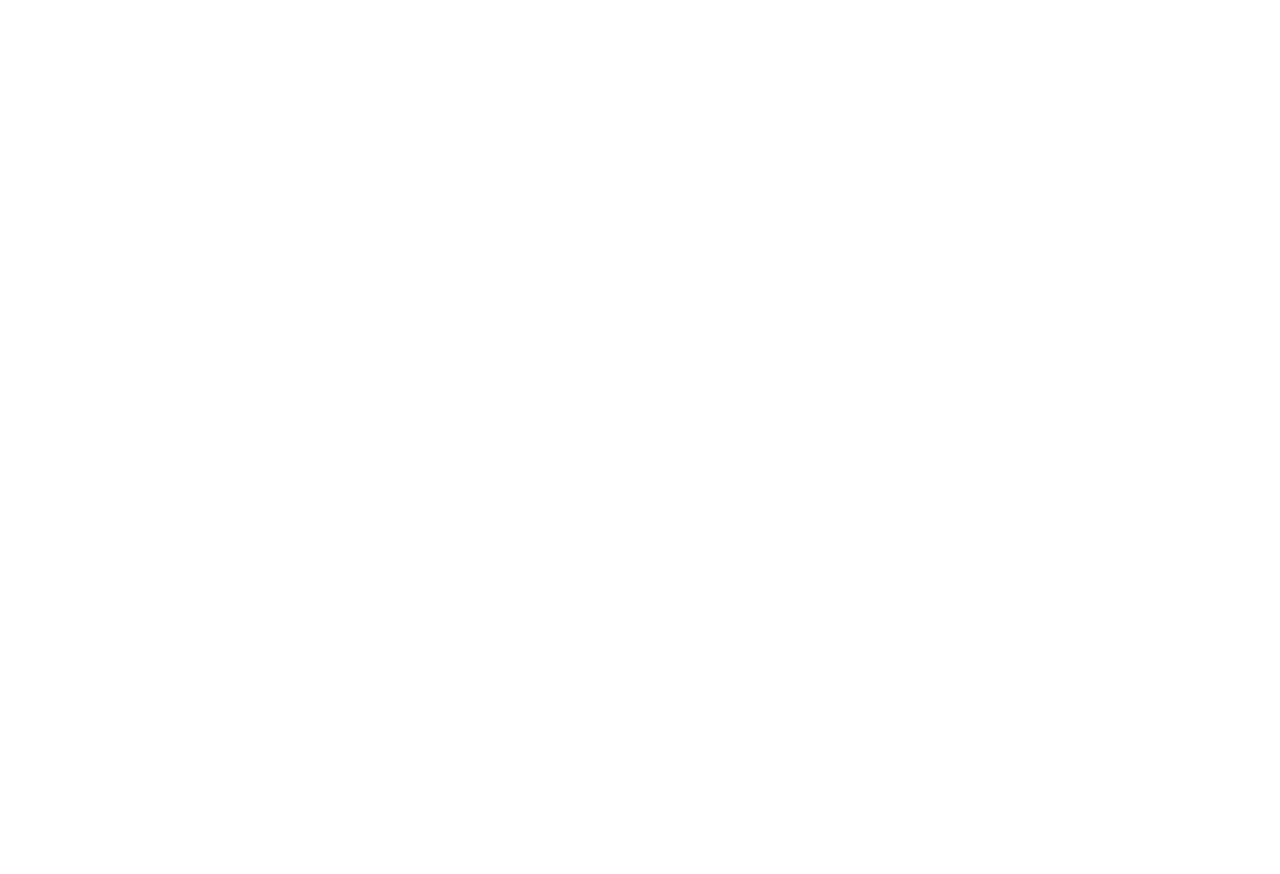
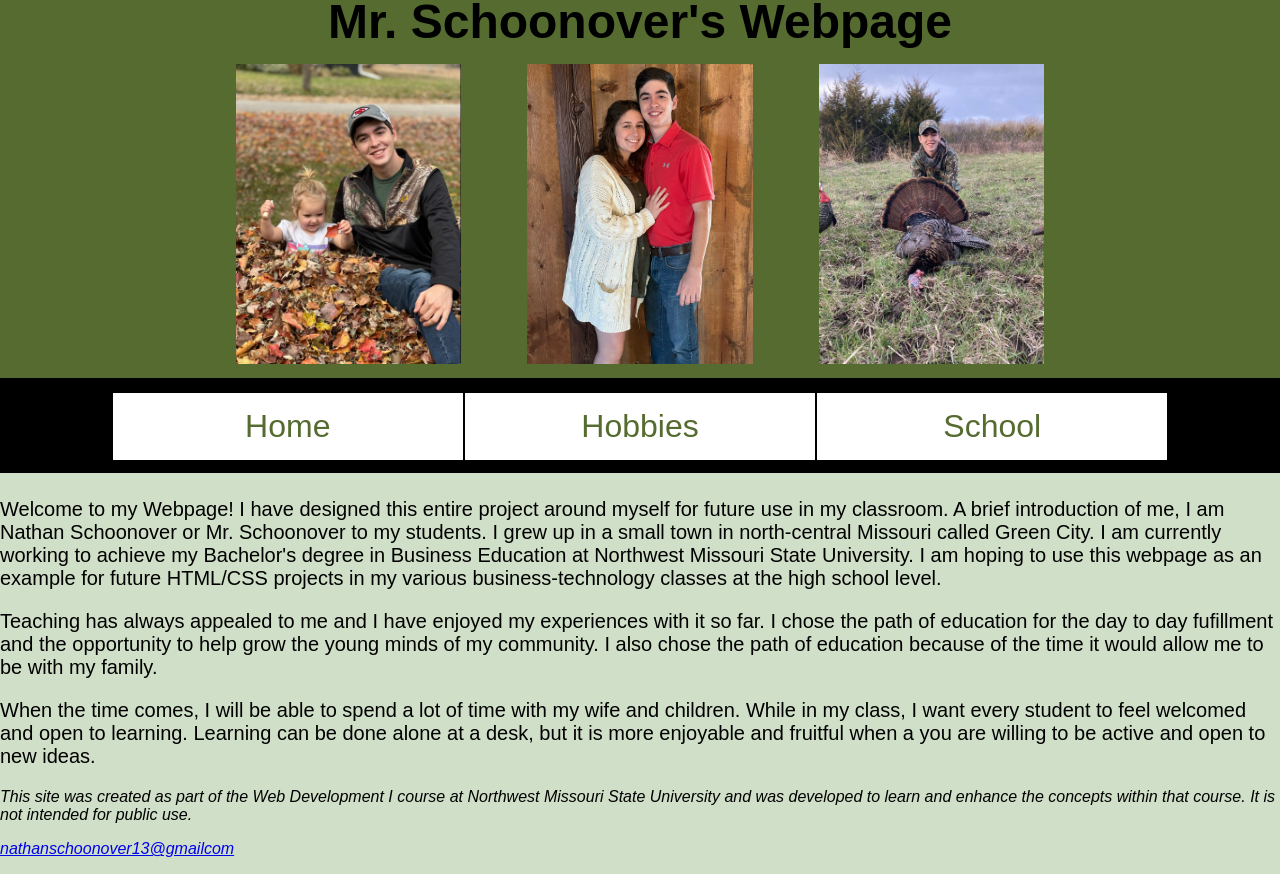
Before and after one commit to 144Sp23/web-project-NathanSchoonover13, a plain HTML site: page index.html in a window 1280 px wide. Before the commit the page ends 800 px from the top, so only its background shows below. Drawn offline with Linux system fonts and the light colour scheme.

Commit message:
My Webpage
I created my own document when I started the assignments. I moved and copied all the code into the GitHub document/folder.

```diff
--- a/index.html
+++ b/index.html
@@ -1,9 +1,51 @@
 <!DOCTYPE html>
+
+<!--
+    Student Name: Nathan Schoonover
+    File Name: home.html
+    Date: 3/14/2023
+-->
+
 <html lang="en">
+
 <head>
+    <title>Mr. Schoonover's Webpage</title>
+    <meta charset="utf-8">
+    <link rel="stylesheet" href="styles.css">
+</head>
 
-</head>
 <body>
+    <header>
+        <h1>Mr. Schoonover's Webpage</h1>
+        <a href="index.html"><img src="Photos/Nathan_Clara.jpg" alt="My niece and I in a pile of leaves"></a>
+        <a href="index.html"><img src="Photos/Nathan_Megan.jpg" alt="Megan and I together posing"></a>
+        <a href="index.html"><img src="Photos/Nathan_Turkey.jpg" alt="Me posing with a turkey"></a>
+    </header>
 
+    <nav>
+        <ul>
+            <li><a href="index.html">Home</a></li>
+            <li><a href="hobbies.html">Hobbies</a></li>
+            <li><a href="school.html">School</a></li>
+        </ul>
+    </nav>
+    <main>
+
+        <div id="paragraph">
+
+            <p>Welcome to my Webpage! I have designed this entire project around myself for future use in my classroom. A brief introduction of me, I am Nathan Schoonover or Mr. Schoonover to my students. I grew up in a small town in north-central Missouri called Green City. I am currently working to achieve my Bachelor's degree in Business Education at Northwest Missouri State University. I am hoping to use this webpage as an example for future HTML/CSS projects in my various business-technology classes at the high school level. </p>
+
+            <p>Teaching has always appealed to me and I have enjoyed my experiences with it so far. I chose the path of education for the day to day fufillment and the opportunity to help grow the young minds of my community. I also chose the path of education because of the time it would allow me to be with my family.</p>
+
+            <p>When the time comes, I will be able to spend a lot of time with my wife and children. While in my class, I want every student to feel welcomed and open to learning. Learning can be done alone at a desk, but it is more enjoyable and fruitful when a you are willing to be active and open to new ideas.</p>
+        </div>
+
+        <footer>
+            <p>This site was created as part of the Web Development I course at Northwest Missouri State University and was developed to learn and enhance the concepts within that course. It is not intended for public use.</p>
+            <p><a href="mailto:nathanschoonover13@gmail.com">nathanschoonover13@gmailcom</a></p>
+        </footer>
+
+    </main>
 </body>
+
 </html>
--- /dev/null
+++ b/styles.css
@@ -0,0 +1,135 @@
+/*
+Author: Nathan Schoonover
+Date: 3/20/23
+File name: style.css*/
+/* CSS Reset */
+body,
+header,
+nav,
+main,
+footer,
+h1,
+div,
+img,
+ul {
+    margin: 0;
+    padding: 0;
+    border: 0;
+}
+
+/* Style Rules for Header and Images */
+
+header {
+    position: inherit;
+    top: 0;
+    background-color: darkolivegreen;
+    height: 555px;
+    text-align: center;
+    font-family: 'Oswald', sans-serif;
+    font-size: 3em;
+    margin: -1.5%;
+}
+
+header img {
+    margin: 0 auto;
+    max-width: 100%;
+    height: 300px;
+    padding: 15px 30px;
+}
+
+nav {
+    padding-top: .5%;
+    margin-bottom: 2%;
+    margin: -1%;
+}
+
+nav ul {
+    list-style-type: none;
+    text-align: center;
+}
+
+nav li {
+    font-family: 'Oswald', sans-serif;
+    font-size: 4em;
+    color: #d0dfc8;
+    padding: 2%;
+    border-top: 2px solid #000;
+    background-color: white;
+}
+
+nav li a {
+    display: block;
+    color: darkolivegreen;
+    text-decoration: none
+}
+
+body {
+    background-color: #d0dfc8;
+    font-family: 'Oswald', sans-serif;
+}
+
+#paragraph {
+    font-size: 40px;
+}
+
+#school_paragraph {
+    font-size: 40px;
+}
+
+footer {
+    font-style: italic;
+}
+
+/* Media Query for Desktop Viewport */
+
+@media screen and (min-width: 1015px),
+print {
+
+    /* Desktop Viewport: Style rule for header */
+    header {
+        width: auto;
+        padding: 1%;
+        height: 25%;
+        position: inherit;
+        font-size: 1.5em;
+    }
+
+    /* Desktop Viewport: Style rule for nav */
+    nav {
+        margin-bottom: 2%;
+        font-size: .5em;
+        padding: 1%;
+        background-color: black;
+    }
+
+    nav li {
+        display: inline-block;
+        width: 25%;
+        padding: 15px;
+    }
+
+    nav li a {
+        margin: 0 2% 0 2%;
+    }
+
+    #paragraph {
+        font-size: 20px;
+    }
+
+    #school_paragraph {
+        font-size: 20px;
+        text-indent: 25px;
+    }
+
+    .column {
+        float: left;
+        width: 33.333%;
+    }
+
+    /* Clear floats after the columns */
+    .row:after {
+        content: "";
+        display: table;
+        clear: both;
+    }
+}
```
Also changed, not shown: hobbies.html (added, +54 -0 lines), school.html (added, +56 -0 lines), template.html (added, +44 -0 lines), Photos/Nathan_Clara.jpg (added), Photos/Nathan_Megan.jpg (added), Photos/Nathan_Turkey.jpg (added).
